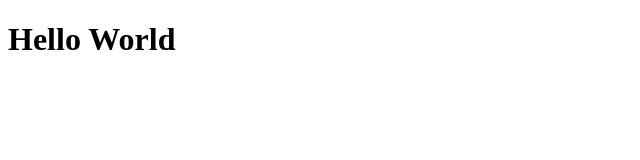
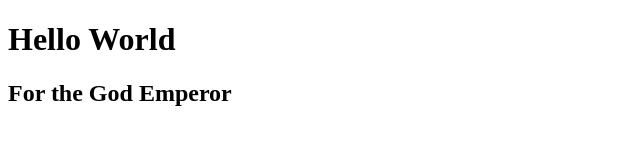
Before and after one commit to Funkorrr/funtik, a plain HTML site: page index.html in a window 1280 px wide. Shown: the whole page, without its empty margins (0-640 px from the left). Drawn offline with Linux system fonts and the light colour scheme.

Commit message:
initial commit

```diff
--- a/index.html
+++ b/index.html
@@ -7,6 +7,6 @@
 </head>
 <body>
     <h1>Hello World</h1>
-
+    <h2>For the God Emperor</h2>
 </body>
 </html>
```
